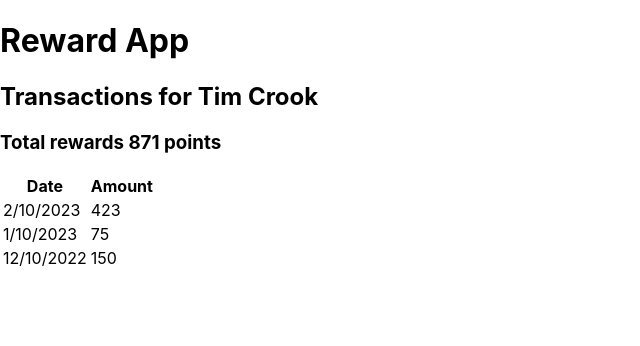
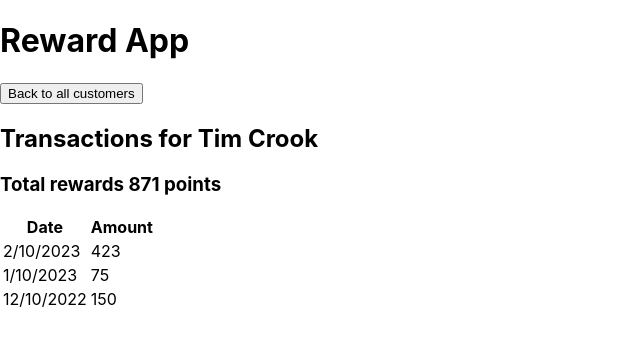
Before and after one commit to mahuzedada/react-app-reward, a React (Create React App) app: page /customers/1/transactions in a window 1280 px wide. Shown: the top 346 px of the page, without its empty margins (0-640 px from the left). Built offline with nearby package versions, Linux system fonts and the light colour scheme.

Commit message:
added navigations between pages

```diff
--- a/src/Components/Customers/CustomerTransactions.jsx
+++ b/src/Components/Customers/CustomerTransactions.jsx
@@ -1,4 +1,4 @@
-import { useParams } from 'react-router-dom';
+import {useNavigate, useParams} from 'react-router-dom';
 import { useEffect, useState } from 'react';
 import TransactionController from '../../api/TransactionController';
 import CustomerController from '../../api/CustomerController';
@@ -6,6 +6,7 @@ import TransactionsTable from '../Transactions/TransactionsTable';
 import computeRewards from '../../helpers/computeRewards';
 
 export default function CustomerTransactions() {
+  const navigate = useNavigate();
   const { customerId } = useParams();
   const [customer, setCustomer] = useState(null);
   const [transactions, setTransactions] = useState([]);
@@ -18,12 +19,17 @@ export default function CustomerTransactions() {
     }
   }, [customerId]);
 
+  function goToCustomers() {
+    navigate('/customers');
+  }
+
   if (!customer) {
     return null;
   }
 
   return (
     <>
+      <button onClick={goToCustomers}>Back to all customers</button>
       <h2>Transactions for {customer.name}</h2>
       <h3>Total rewards {computeRewards(transactions)} points</h3>
       <TransactionsTable transactions={transactions} />
--- a/src/Components/Customers/Customers.jsx
+++ b/src/Components/Customers/Customers.jsx
@@ -13,9 +13,14 @@ export default function Customers() {
     navigate(`/customers/${customerId}/transactions`);
   }
 
+  function goAllTransactions() {
+    navigate('/transactions');
+  }
+
   return (
     <>
       <h3>Customers</h3>
+      <button onClick={goAllTransactions}>View all transactions</button>
       <table>
         <thead>
           <tr>
--- a/src/Components/Transactions/AllTransactions.jsx
+++ b/src/Components/Transactions/AllTransactions.jsx
@@ -1,15 +1,23 @@
 import { useEffect, useState } from 'react';
 import TransactionController from '../../api/TransactionController';
 import TransactionsTable from './TransactionsTable';
+import {useNavigate} from 'react-router-dom';
 
 export default function AllTransactions() {
+  const navigate = useNavigate();
   const [transactions, setTransactions] = useState([]);
   useEffect(() => {
     TransactionController.getAll().then(setTransactions);
   }, []);
+
+  function goToCustomers() {
+    navigate('/customers');
+  }
+
   return (
     <>
       <h3>Transactions</h3>
+      <button onClick={goToCustomers}>View customers</button>
       <TransactionsTable transactions={transactions} />
     </>
   );
```
